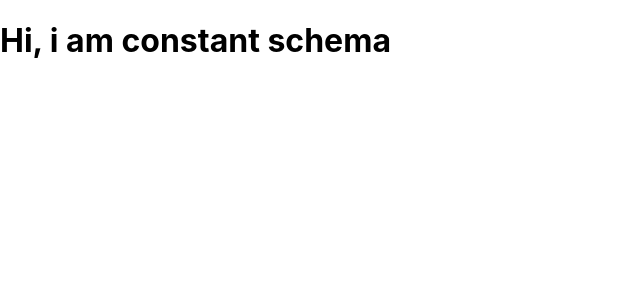
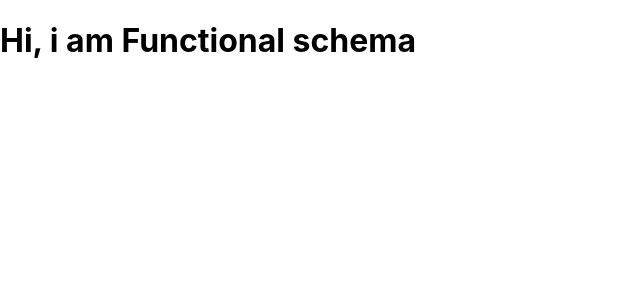
Before and after one commit to ioumesh/seonext, a Next.js app: page /seofunctional in a window 1280 px wide. Shown: the top 300 px of the page, without its empty margins (0-640 px from the left). Built offline with nearby package versions, Linux system fonts and the light colour scheme.

Commit message:
schema added

```diff
--- a/container/functional/index.js
+++ b/container/functional/index.js
@@ -8,7 +8,7 @@
     <Head>
         <OrganizationFunctionSchema/>
     </Head>
-    <h1>Hi, i am constant schema</h1>
+    <h1>Hi, i am Functional schema</h1>
     </>
   )
 }
```
